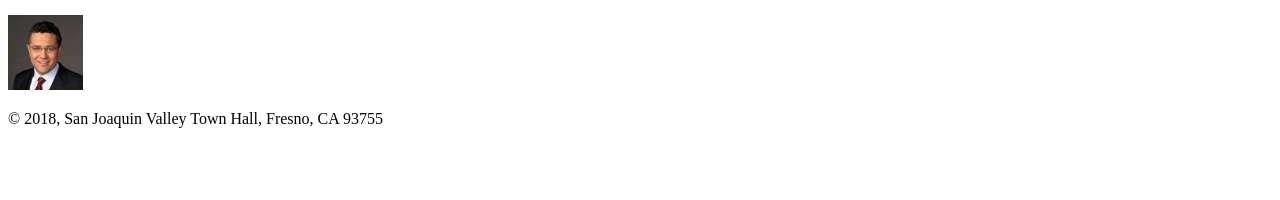
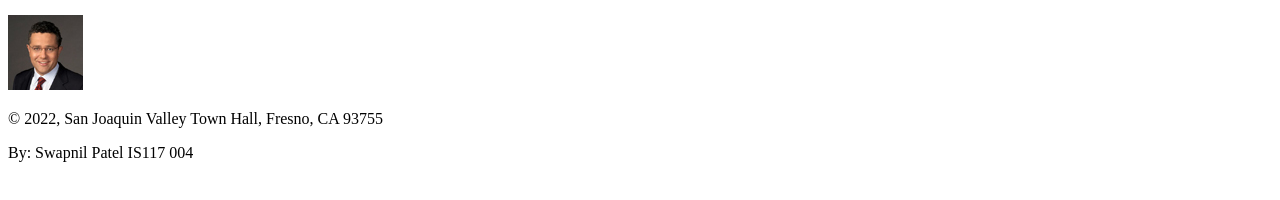
Before and after one commit to Swapnil62/A08, a plain HTML site: page index.html in a window 1280 px wide. Shown: the part 570-770 px from the top of the page. Drawn offline with Linux system fonts and the light colour scheme.

Commit message:
Update index.html

```diff
--- a/index.html
+++ b/index.html
@@ -39,7 +39,8 @@
 		<img src="images/chua75.jpg" alt="Amy Chua photo">-->
 	</main>
 	<footer>
-		<p>&copy; 2018, San Joaquin Valley Town Hall, Fresno, CA 93755</p>
+		<p>&copy; 2022, San Joaquin Valley Town Hall, Fresno, CA 93755</p>
+		<p> By: Swapnil Patel IS117 004 </p>
 	</footer>
 </body>
 </html>
```
